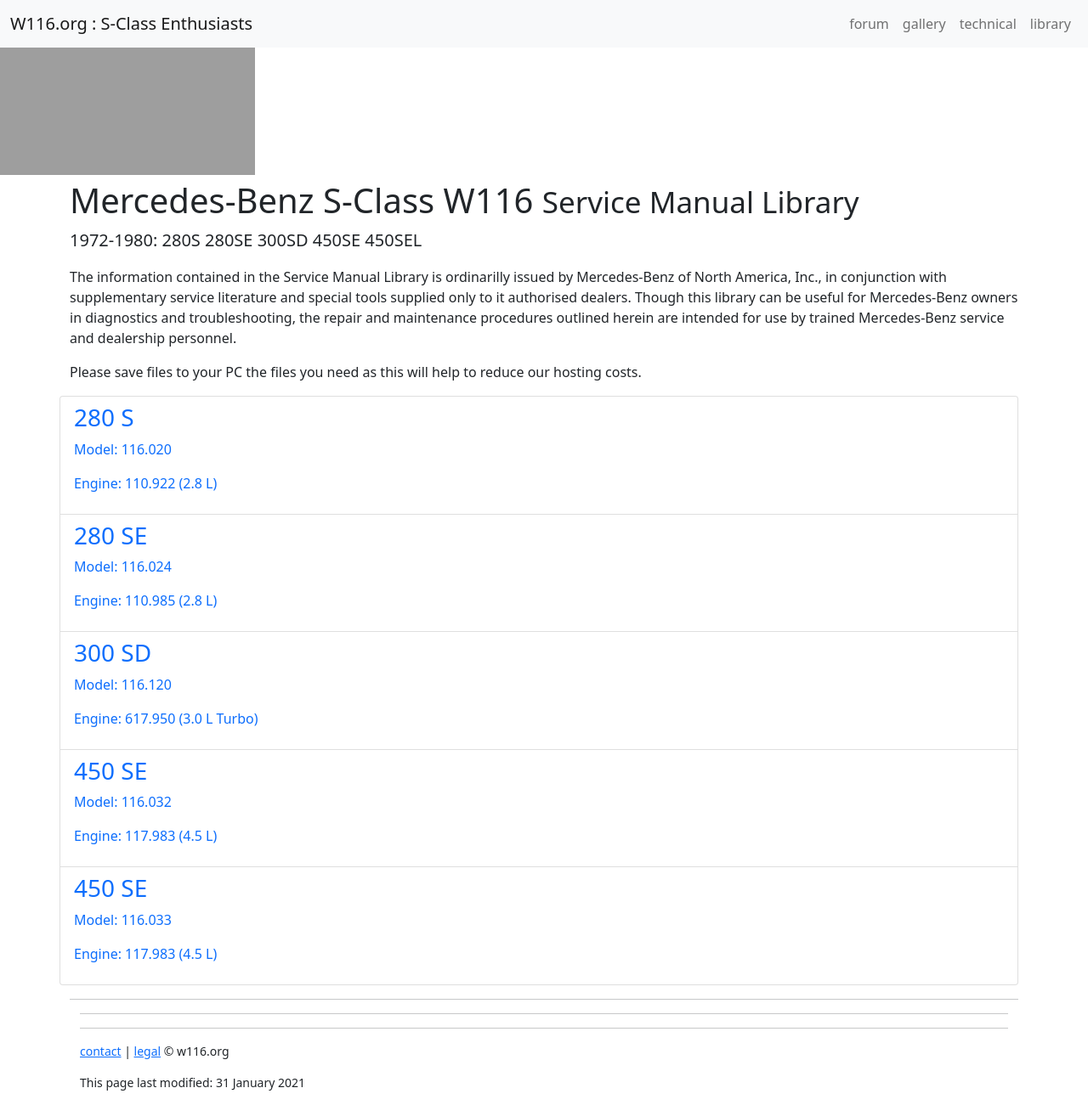
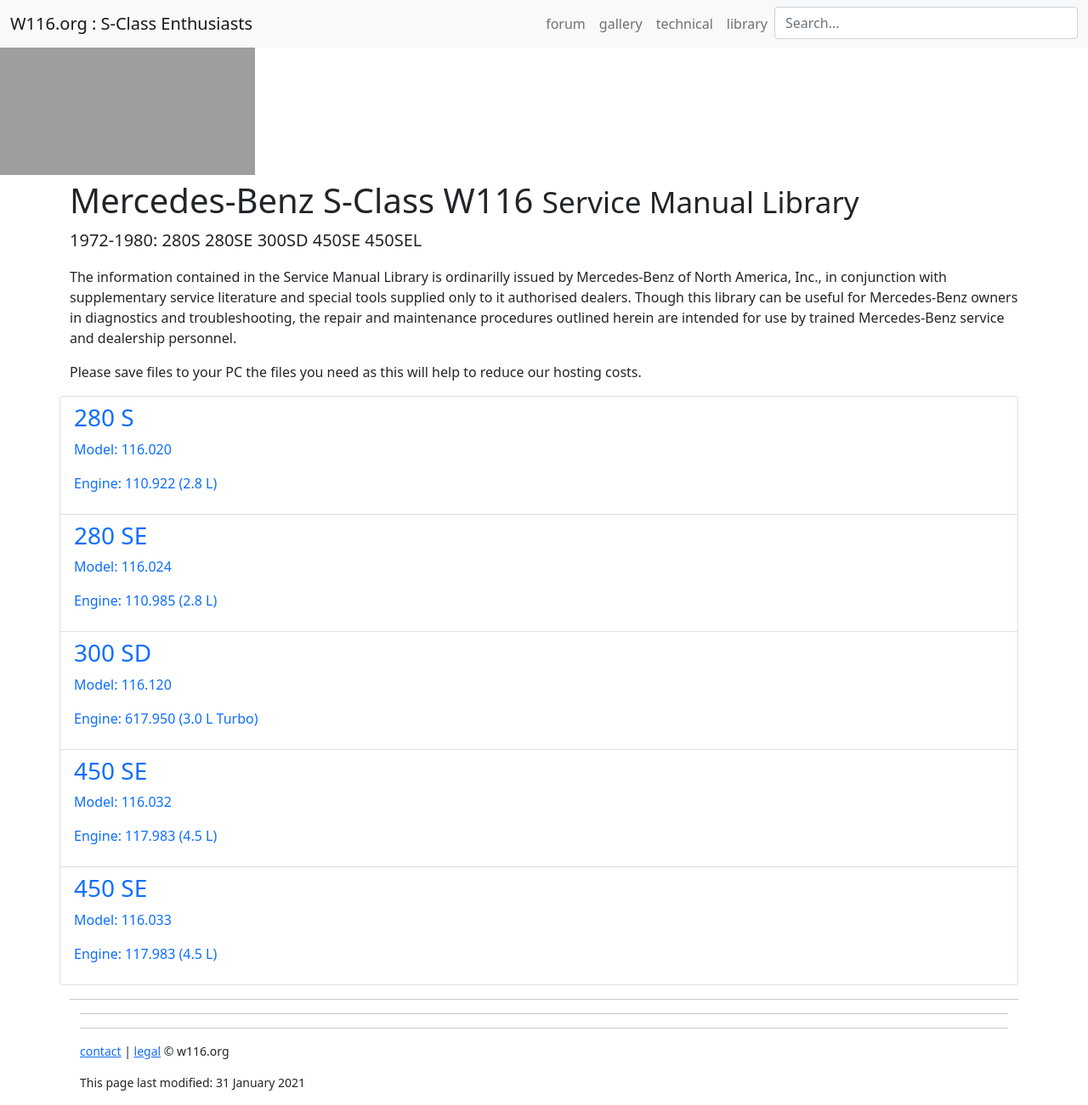
Before and after one commit to W116org/handbook, a Jekyll site: the page built from index.html, in a window 1280 px wide. Shown: the whole page at 85% size. Built offline with Jekyll 4.4.1, drawn with Linux system fonts in a browser that asks for light colours; comment, search, counter and statistics services are not loaded; grey boxes are pictures that could not be loaded.

Commit message:
Update search_g.html

```diff
--- a/_includes/search_g.html
+++ b/_includes/search_g.html
@@ -1,8 +1,8 @@
 <!-- Google CSE Search Box Begins -->
-<form class="dropdown-menu form-inline" style="padding:12px;" id="searchbox_014336670215032357951:vtn0xkddfnw" action="/search/">
+<form class="d-flex" id="searchbox_014336670215032357951:vtn0xkddfnw" action="/search/">
     <div class="form-group">
         <input type="hidden" name="cx" value="014336670215032357951:vtn0xkddfnw" />
-        <input name="q" type="text" size="30" class="form-control" placeholder="Search..." />
+        <input name="q" type="text" size="30" class="form-control me-2" placeholder="Search..." />
         <input type="hidden" name="sa" value="Search" />
         <input type="hidden" name="cof" value="FORID:9" />
     </div>
```
